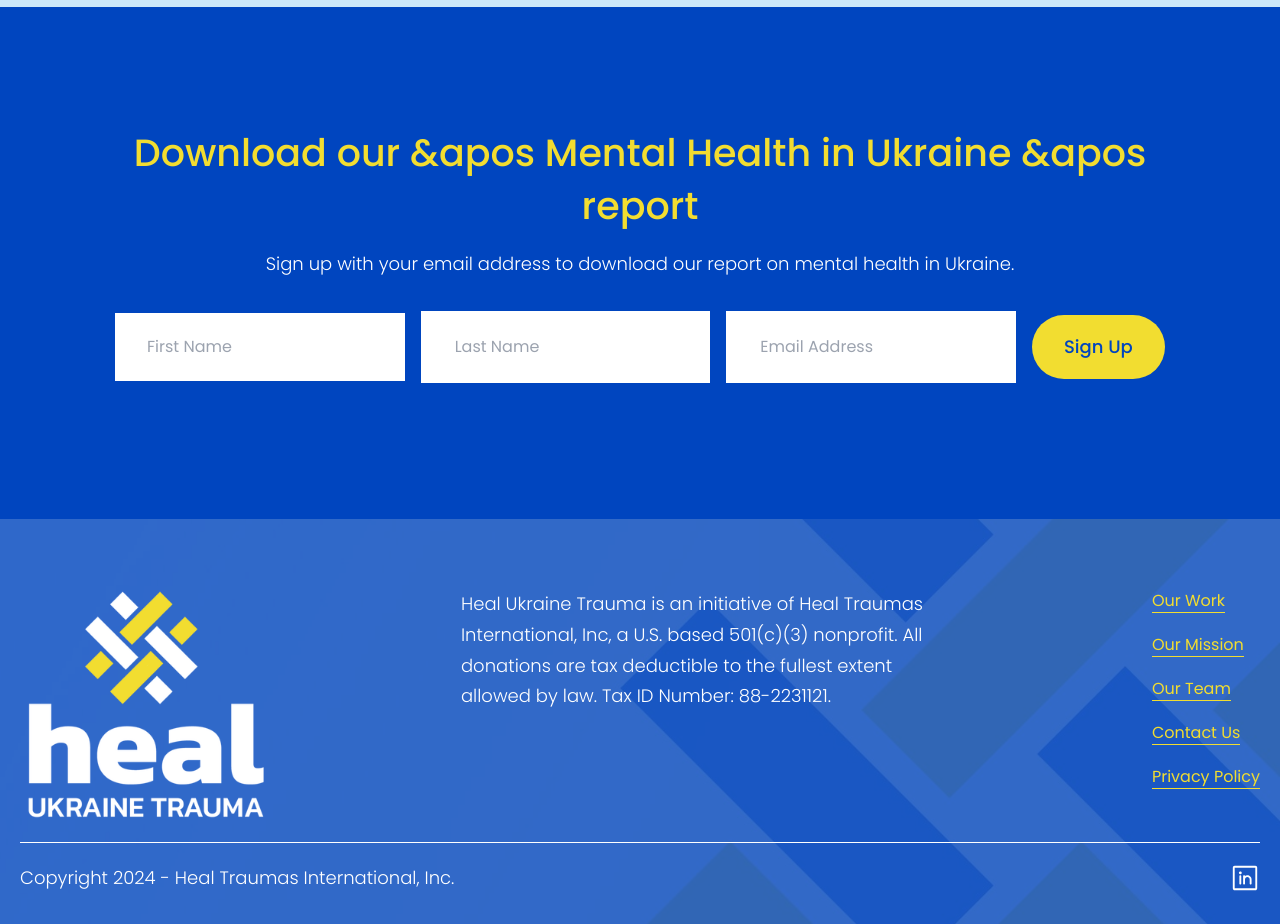
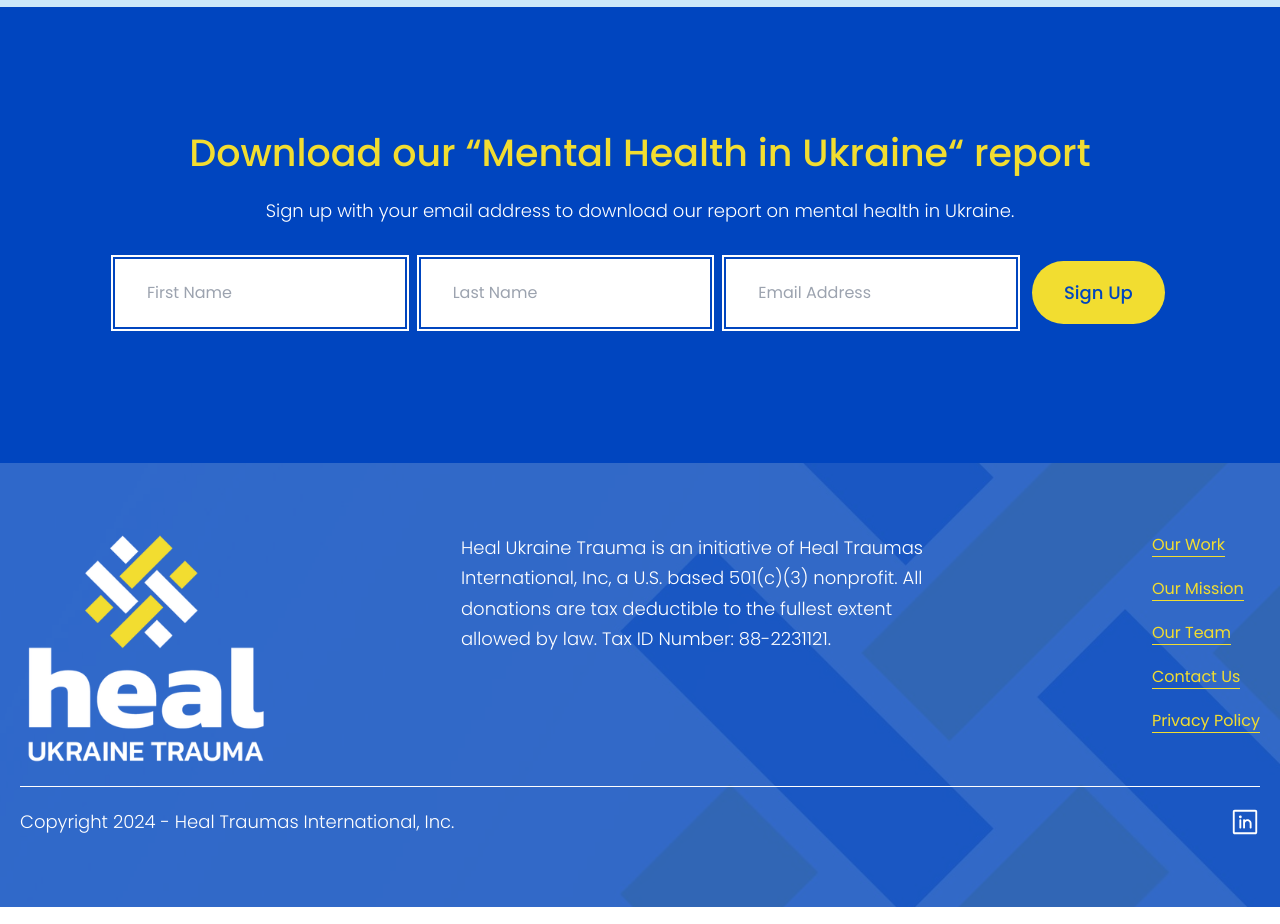
Before and after one commit to Roovin/healtraumas-next, a Next.js app: page / in a window 1280 px wide. Shown: the part 2660-3584 px from the top of the page. Built offline with nearby package versions, Linux system fonts and the light colour scheme.

Commit message:
update footer cta

```diff
--- a/components/FooterCta.jsx
+++ b/components/FooterCta.jsx
@@ -7,7 +7,7 @@
       <div className="container">
         <div className="intro text-center w-full  max-w-[1050px] mx-auto z-[2] ">
           <h2 className=" text-yellow mb-4">
-            Download our &apos Mental Health in Ukraine &apos report
+            Download our &ldquo;Mental Health in Ukraine&ldquo; report
           </h2>
           <p className="text-white">
             Sign up with your email address to download our report on mental
@@ -20,7 +20,7 @@
             className=" relative w-[calc(100%+16px)] ml-[-8px] flex items-center justify-center lg:flex-wrap "
           >
             <div className=" relative w-full flex  items-center justify-center lg:flex-wrap ">
-              <div className="wrap relative w-full max-w-[315px] mx-2 mb-4 ">
+              <div className="wrap relative w-full max-w-[315px] mx-2 mb-4  before:content-[''] before:absolute before:top-[-4px] before:left-[-4px] before:w-[calc(100%+8px)] before:h-[calc(100%+8px)] before:bg-none before:border-solid before:border-[2px] before:border-white  ">
                 <label htmlFor="firstName" className=" text-[0] hidden ">
                   .
                 </label>
@@ -28,10 +28,10 @@
                   type="text"
                   id="firstName"
                   placeholder="First Name"
-                  className=" relative w-full py-[22px] px-8 rounded-none bg-white "
+                  className=" relative w-full py-[22px] px-8 rounded-none bg-white border-none outline-none "
                 />
               </div>
-              <div className="wrap relative w-full max-w-[315px] mx-2 mb-4 ">
+              <div className="wrap relative w-full max-w-[315px] mx-2 mb-4 before:content-[''] before:absolute before:top-[-4px] before:left-[-4px] before:w-[calc(100%+8px)] before:h-[calc(100%+8px)] before:bg-none before:border-solid before:border-[2px] before:border-white  ">
                 <label htmlFor="lastName" className=" text-[0] hidden ">
                   .
                 </label>
@@ -39,10 +39,10 @@
                   type="text"
                   id="lastName"
                   placeholder="Last Name"
-                  className=" relative w-full py-[22px] px-8 rounded-none border-solid border-[2px] border-white bg-white "
+                  className=" relative w-full py-[22px] px-8 rounded-none bg-white border-none outline-none "
                 />
               </div>
-              <div className="wrap relative w-full max-w-[315px] mx-2 mb-4 ">
+              <div className="wrap relative w-full max-w-[315px] mx-2 mb-4 before:content-[''] before:absolute before:top-[-4px] before:left-[-4px] before:w-[calc(100%+8px)] before:h-[calc(100%+8px)] before:bg-none before:border-solid before:border-[2px] before:border-white  ">
                 <label htmlFor="emailAddress" className=" text-[0] hidden ">
                   .
                 </label>
@@ -50,7 +50,7 @@
                   type="email"
                   id="emailAddress"
                   placeholder="Email Address"
-                  className=" relative w-full py-[22px] px-8 rounded-none border-solid border-[2px] border-white bg-white "
+                  className=" relative w-full py-[22px] px-8 rounded-none bg-white border-none outline-none "
                 />
               </div>
             </div>
--- a/components/button/Button.jsx
+++ b/components/button/Button.jsx
@@ -1,13 +1,17 @@
 import Link from "next/link";
 
 const Button = ({ buttonText, url, target, buttonClass }) => {
-
   return (
     <>
-      <Link href={'/'} target={target ? "_blank":""} className={`button ${buttonClass}`}>{buttonText}</Link>
+      <Link
+        href={url}
+        target={target ? "_blank" : ""}
+        className={`button ${buttonClass}`}
+      >
+        {buttonText}
+      </Link>
     </>
-
-  )
-}
+  );
+};
 
 export default Button;
```
